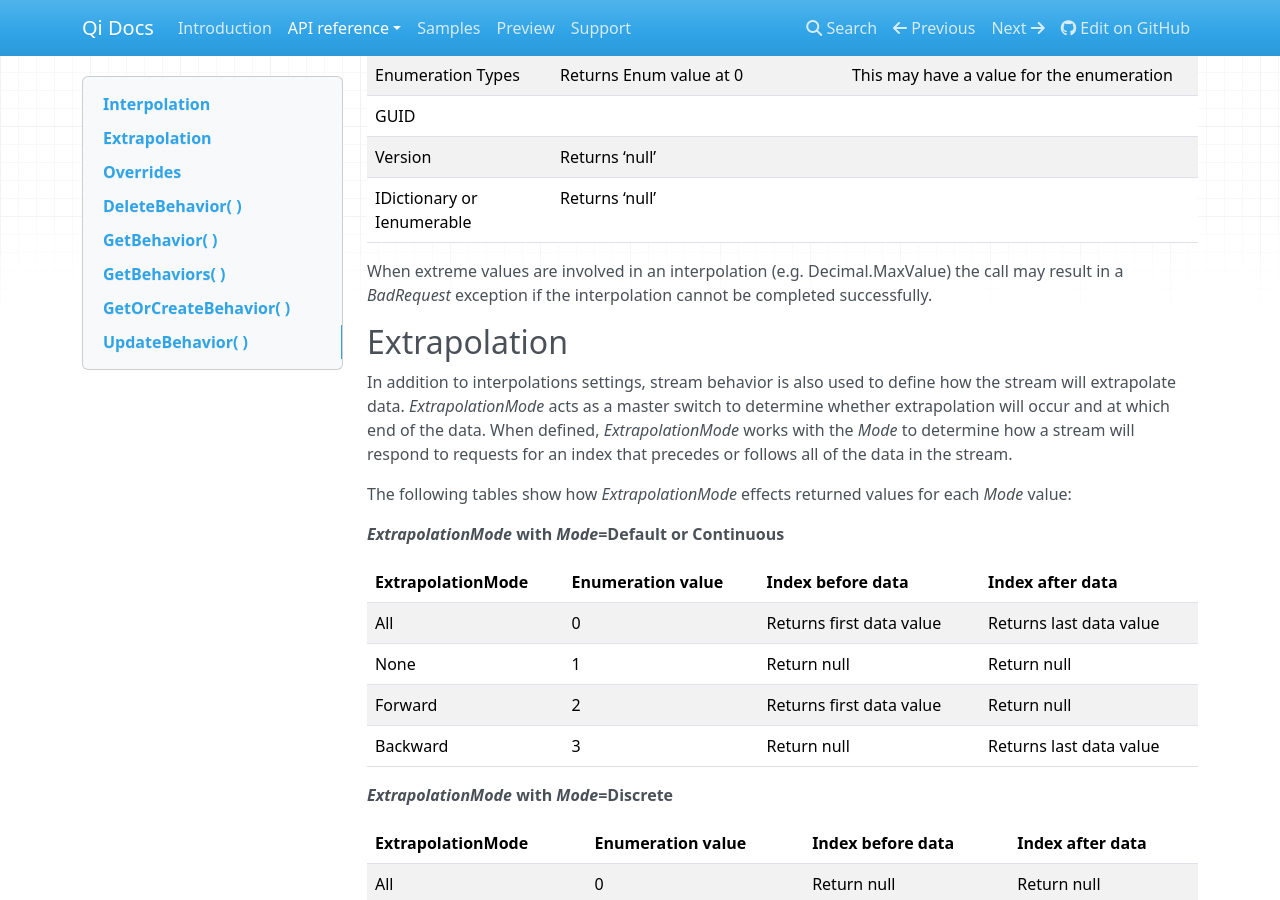
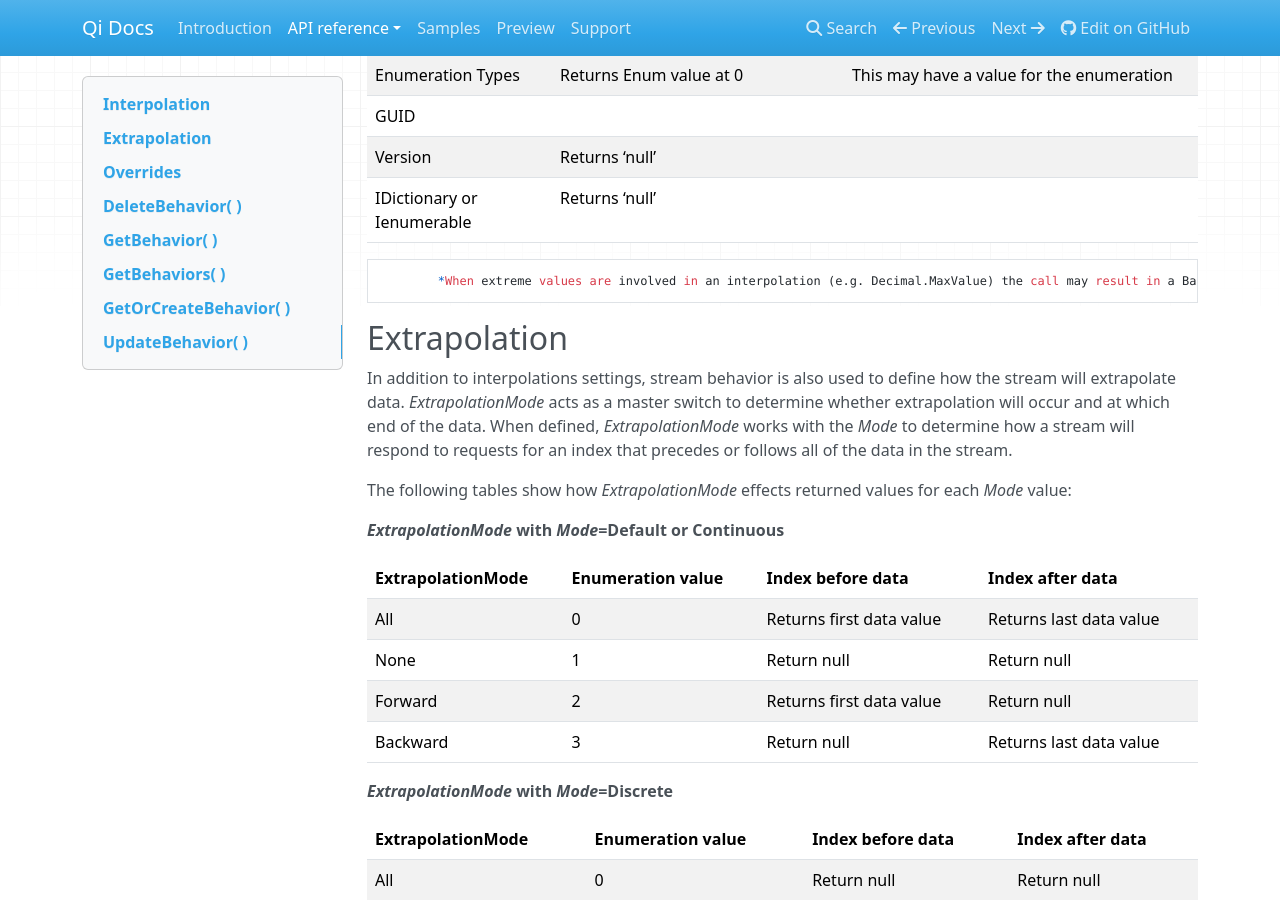
Before and after one commit to ssuryanarayanan/Qi-Docs, an MkDocs documentation site: the page built from docs/QiStreamBehaviors.md, in a window 1280 px wide and 900 px high, scrolled down 2632 px. Built offline with MkDocs 1.6.1, drawn with Linux system fonts in a browser that asks for light colours; nearby versions of some CDN libraries; old or Windows-style settings are respelled for this version of MkDocs.

```diff
--- a/docs/QiStreamBehaviors.md
+++ b/docs/QiStreamBehaviors.md
@@ -88,7 +88,7 @@ __*Mode* = Continuous or Default__
 |Version|Returns ‘null’||
 |IDictionary or Ienumerable|Returns ‘null’||
 
-When extreme values are involved in an interpolation (e.g. Decimal.MaxValue) the call may result in a *BadRequest* exception if the interpolation cannot be completed successfully.
+			*When extreme values are involved in an interpolation (e.g. Decimal.MaxValue) the call may result in a BadRequest exception if the interpolation cannot be completed successfully.
 
 ##Extrapolation
 
```
